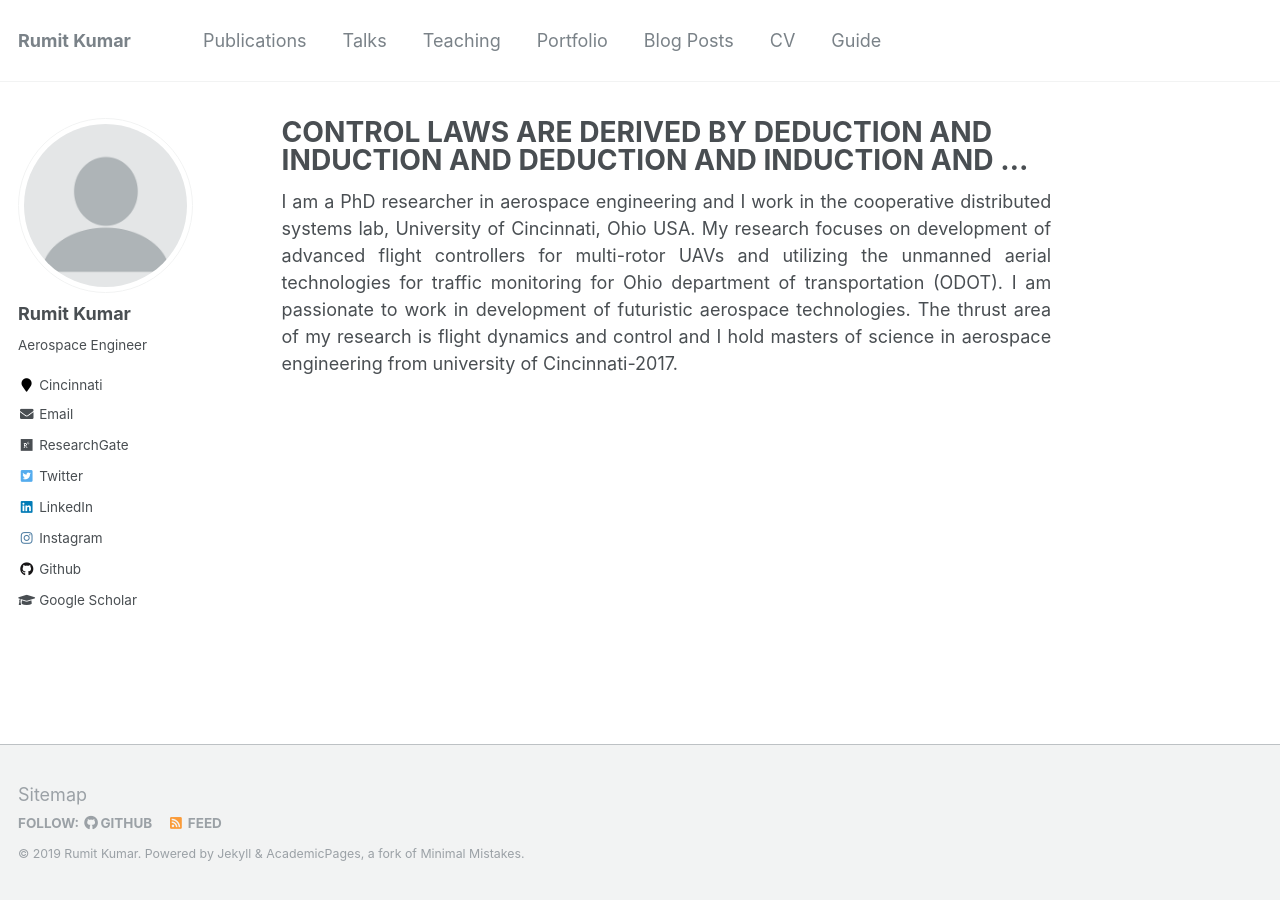
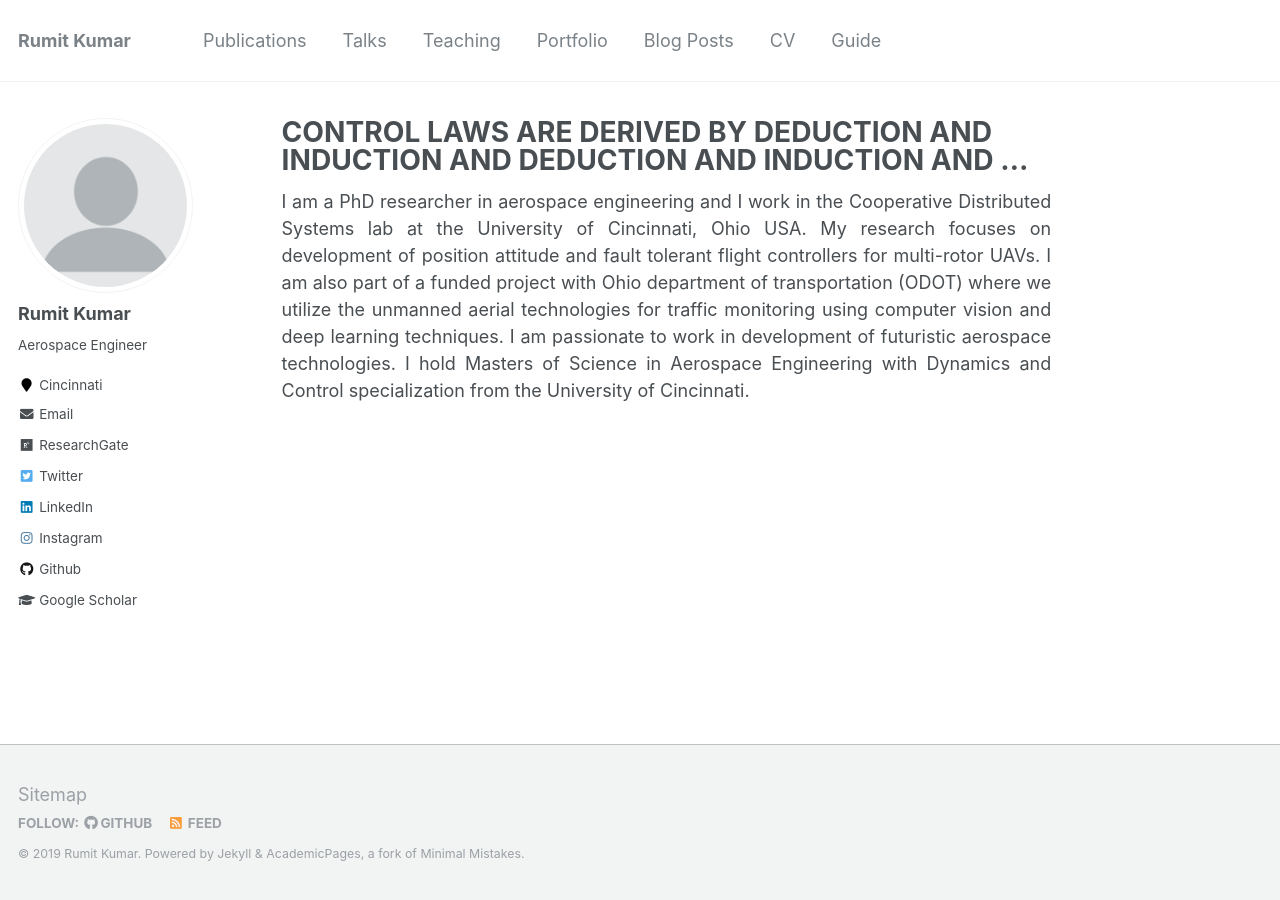
Before and after one commit to kumarrt/kumarrt.github.io, a Jekyll site: the page built from _pages/about.md, in a window 1280 px wide. Built offline with Jekyll 4.4.1, drawn with Linux system fonts in a browser that asks for light colours.

Commit message:
Update about.md

```diff
--- a/_pages/about.md
+++ b/_pages/about.md
@@ -7,4 +7,4 @@ redirect_from:
   - /about/
   - /about.html
 ---
-<div style="text-align: justify"> I am a PhD researcher in aerospace engineering and I work in the cooperative distributed systems lab, University of Cincinnati, Ohio USA. My research focuses on development of advanced flight controllers for multi-rotor UAVs and utilizing the unmanned aerial technologies for traffic monitoring for Ohio department of transportation (ODOT). I am passionate to work in development of futuristic aerospace technologies. The thrust area of my research is flight dynamics and control and I hold masters of science in aerospace engineering from university of Cincinnati-2017. </div>
+<div style="text-align: justify"> I am a PhD researcher in aerospace engineering and I work in the Cooperative Distributed Systems lab at the University of Cincinnati, Ohio USA. My research focuses on development of position attitude and fault tolerant flight controllers for multi-rotor UAVs.  I am also part of a funded project with Ohio department of transportation (ODOT) where we utilize the unmanned aerial technologies for traffic monitoring using computer vision and deep learning techniques. I am passionate to work in development of futuristic aerospace technologies. I hold Masters of Science in Aerospace Engineering with Dynamics and Control specialization from the University of Cincinnati. </div>
```
